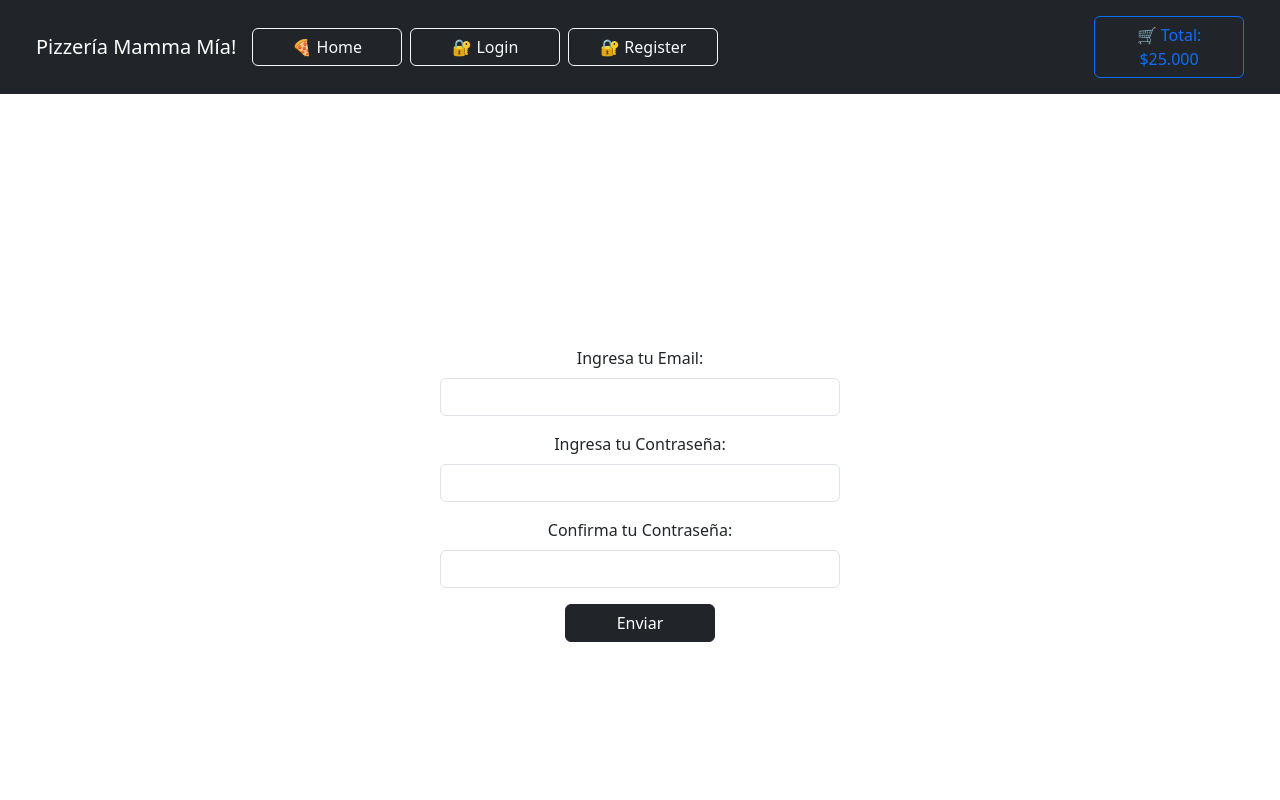
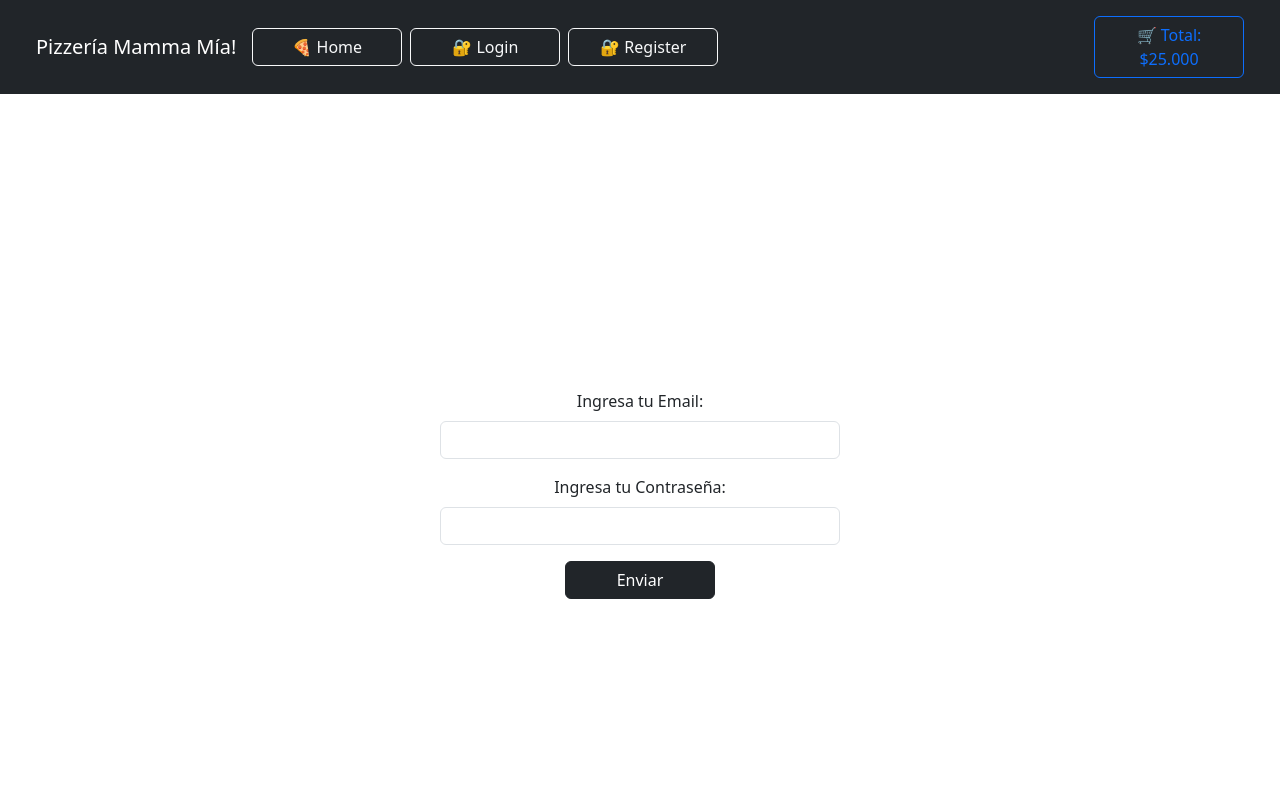
Before and after one commit to jiuraque/pizzeria-mamma-mia, a React (Vite) app: page / in a window 1280 px wide. Shown: the top 800 px of the page. Built offline with nearby package versions, Linux system fonts and the light colour scheme.

Commit message:
Se agregan estilos al archivo de Login

```diff
--- a/src/App.jsx
+++ b/src/App.jsx
@@ -2,20 +2,21 @@ import "./App.css";
 import Navbar from "./components/navbar/Navbar";
 import Header from "./components/header/Header";
 import Home from "./components/home/home";
-import Footer from './components/Footer/Footer';
+import Footer from "./components/Footer/Footer";
 import Registro from "./components/Registro/Registro";
-
+import Login from "./components/Login/Login";
 
 function App() {
   return (
     <>
       <Navbar />
       {/* <Header /> */}
-     {/*  <Home /> */}
-     <Registro />
+      {/*  <Home /> */}
+      {/* <Registro /> */}
+      <Login />
       <Footer />
     </>
   );
-};
+}
 
 export default App;
--- /dev/null
+++ b/src/components/Login/Login.css
@@ -0,0 +1,25 @@
+.formulario {
+    display: flex;
+    flex-direction: column;
+    align-items: center;
+    justify-content: center;
+    min-height: 100vh;
+}
+
+
+.form-group {
+    display: flex;
+    flex-direction: column;
+    width: 100%;
+    max-width: 400px;
+    margin-bottom: 1rem;
+}
+
+.form-group label {
+    text-align: center;
+    margin-bottom: 0.5rem;
+}
+
+button {
+    width: 150px;
+}
--- a/src/components/Login/Login.jsx
+++ b/src/components/Login/Login.jsx
@@ -0,0 +1,60 @@
+import { useState } from "react";
+import "./Login.css";
+
+const Login = () =>{
+    const [email, setEmail] = useState("");
+    const [contraseña, setContraseña] = useState("");
+    const [errorMessage, setErrorMessage] = useState("");
+
+    const validarDatos = (e) => {
+        e.preventDefault();
+
+        if (!email.trim() || !contraseña.trim()) {
+          setErrorMessage("Todos los campos son obligatorios");
+          return;
+        }
+
+        if (contraseña.length < 6) {
+          setErrorMessage("La contraseña debe tener al menos 6 caracteres");
+          return;
+        }
+
+        setErrorMessage("");
+        alert("Formulario enviado correctamente");
+      };
+
+
+      return (
+        <>
+          <form className="formulario" onSubmit={validarDatos}>
+            {errorMessage && <p className="text-danger">{errorMessage}</p>}
+            <div className="form-group">
+              <label>Ingresa tu Email:</label>
+              <input
+                type="email"
+                name="email"
+                className="form-control"
+                onChange={(e) => setEmail(e.target.value)}
+                value={email}
+              />
+            </div>
+            <div className="form-group">
+              <label>Ingresa tu Contraseña: </label>
+              <input
+                type="password"
+                className="form-control"
+                onChange={(e) => setContraseña(e.target.value)}
+                value={contraseña}
+              />
+            </div>
+            <button type="submit" className="btn btn-dark">
+              Enviar
+            </button>
+          </form>
+        </>
+      );
+    };
+
+
+
+export default Login;
```
